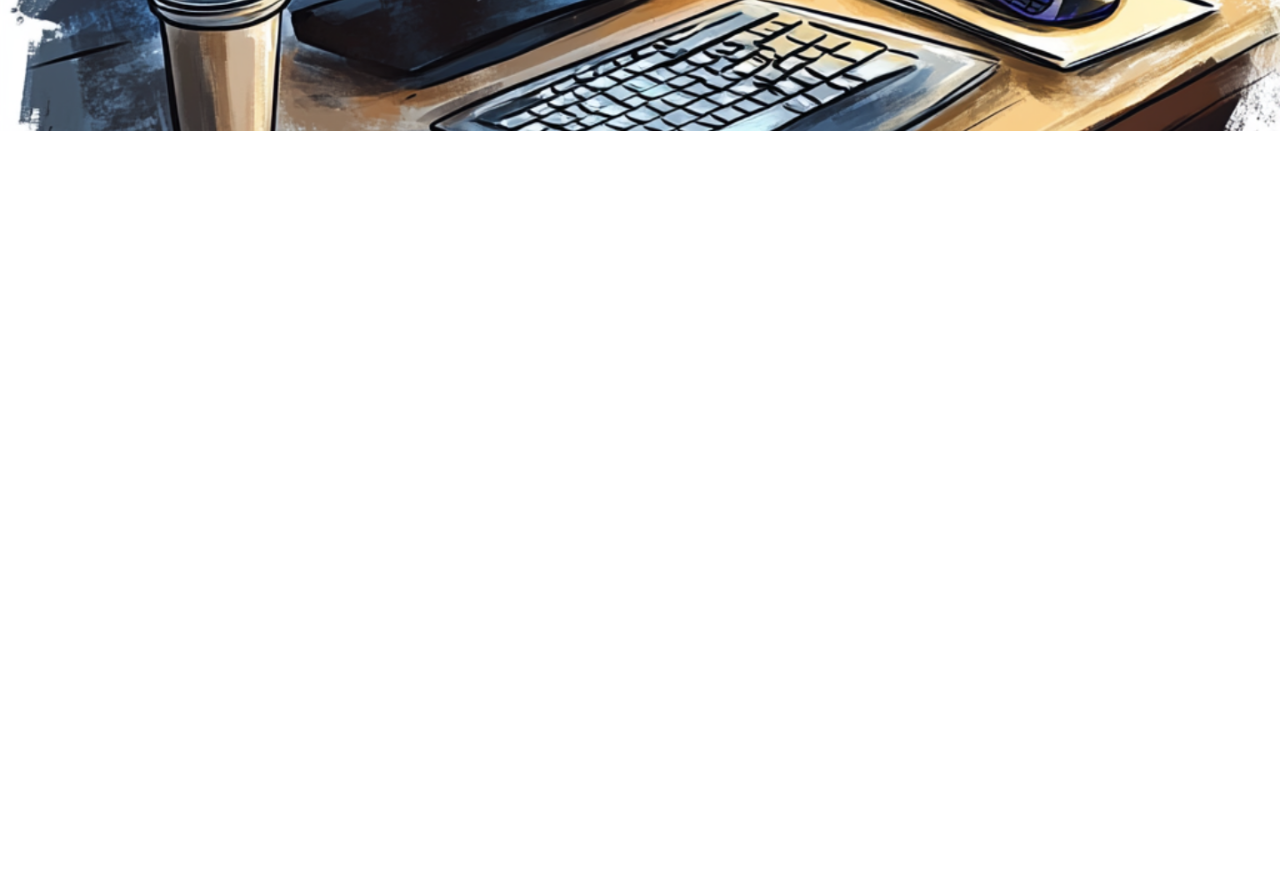
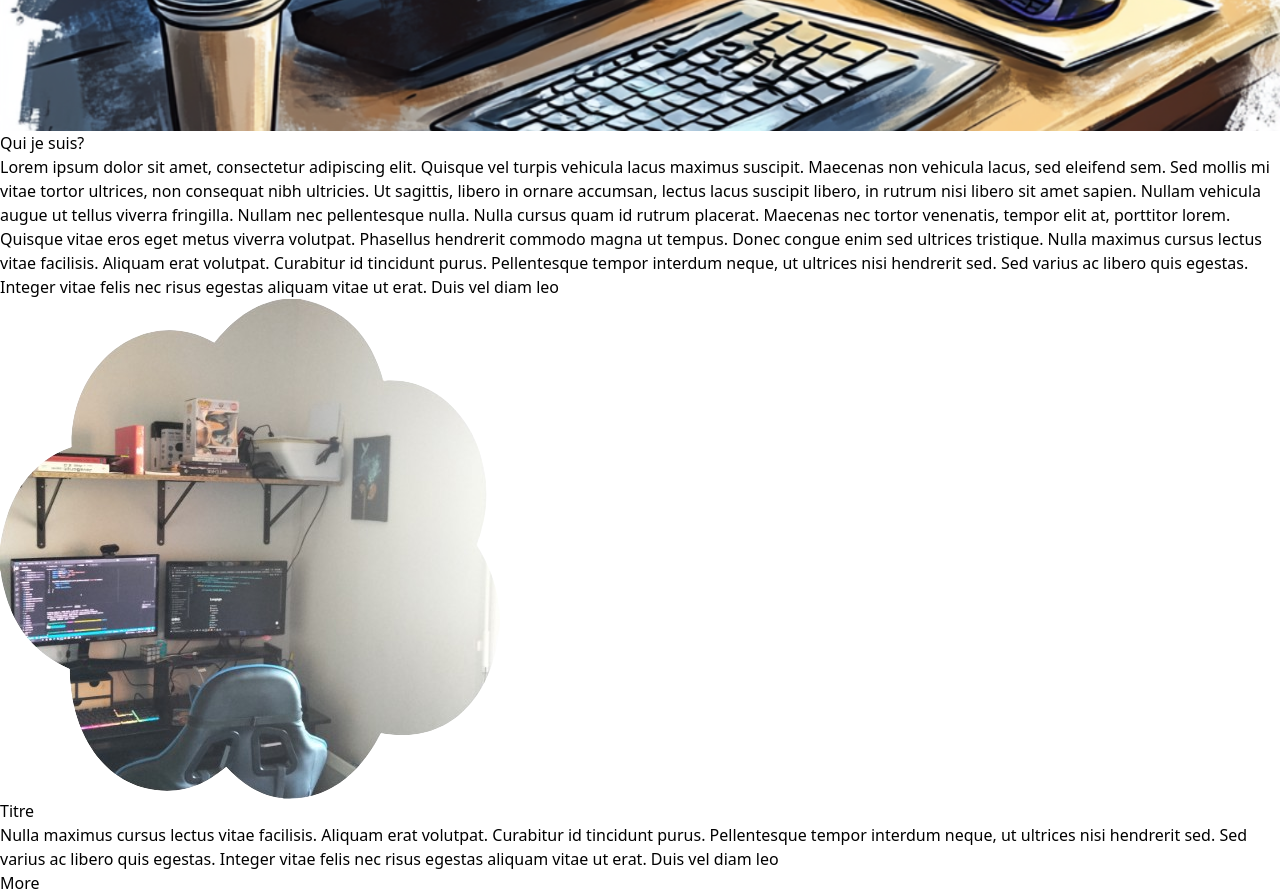
Before and after one commit to Agraheris/Clem-It, a React (Vite) app: page / in a window 1280 px wide. Shown: the part 500-1395 px from the top of the page. Before the commit the page ends 800 px from the top, so only its background shows below. Built offline with nearby package versions, Linux system fonts and the light colour scheme.

Commit message:
add who section

```diff
--- /dev/null
+++ b/src/components/Cards.tsx
@@ -0,0 +1,15 @@
+import Test from "../assets/nuage.png"
+
+const Cards: React.FC = () => {
+  return (
+    <div>
+        <img src={Test} alt="" />
+        <div className="Text">
+            <h2>Titre</h2>
+            <p> Nulla maximus cursus lectus vitae facilisis. Aliquam erat volutpat. Curabitur id tincidunt purus. Pellentesque tempor interdum neque, ut ultrices nisi hendrerit sed. Sed varius ac libero quis egestas. Integer vitae felis nec risus egestas aliquam vitae ut erat. Duis vel diam leo</p>
+        </div>
+    </div>
+  )
+}
+
+export default Cards
--- /dev/null
+++ b/src/components/Who.tsx
@@ -0,0 +1,16 @@
+import Cards from "./Cards"
+
+const Who: React.FC = () => {
+  return (
+    <>
+    <h1> Qui je suis?</h1>
+    <p> Lorem ipsum dolor sit amet, consectetur adipiscing elit. Quisque vel turpis vehicula lacus maximus      suscipit. Maecenas non vehicula lacus, sed eleifend sem. Sed mollis mi vitae tortor ultrices, non consequat     nibh ultricies. Ut sagittis, libero in ornare accumsan, lectus lacus suscipit libero, in rutrum nisi libero sit amet sapien. Nullam vehicula augue ut tellus viverra fringilla. Nullam nec pellentesque nulla. Nulla cursus quam id rutrum placerat. Maecenas nec tortor venenatis, tempor elit at, porttitor lorem. Quisque vitae eros eget metus viverra volutpat. Phasellus hendrerit commodo magna ut tempus. Donec congue enim sed ultrices tristique.
+        Nulla maximus cursus lectus vitae facilisis. Aliquam erat volutpat. Curabitur id tincidunt purus. Pellentesque tempor interdum neque, ut ultrices nisi hendrerit sed. Sed varius ac libero quis egestas. Integer vitae felis nec risus egestas aliquam vitae ut erat. Duis vel diam leo</p>
+    <Cards />
+    <button> More </button>
+
+    </>
+  )
+}
+
+export default Who
--- a/src/pages/Home.tsx
+++ b/src/pages/Home.tsx
@@ -1,9 +1,11 @@
 import Img1 from "../assets/Img1.png"
+import Who from "../components/Who"
 
 function Home() {
   return (
     <>
     <img src={Img1} />
+    <Who />
     </>
   )
 }
```
Also changed, not shown: src/assets/nuage.png (added).
